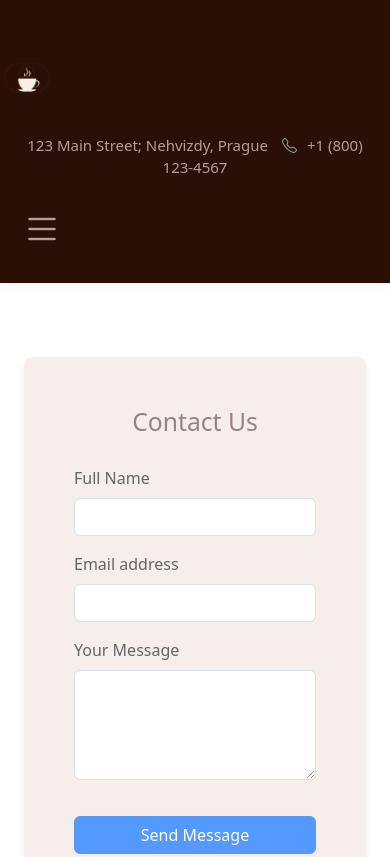
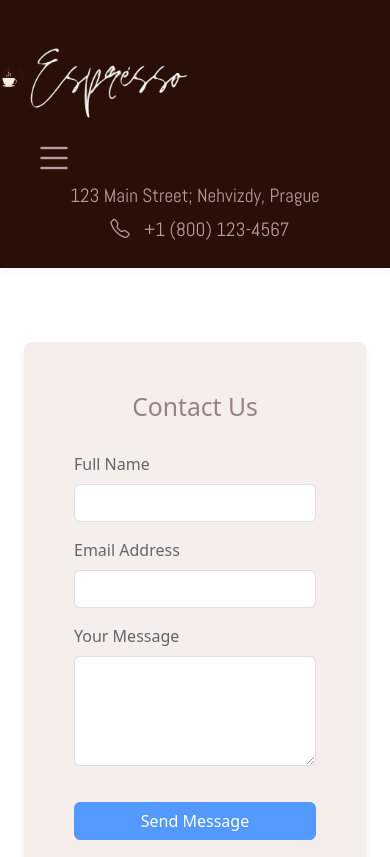
Before and after one commit to jessinaka21/coffeeshop, a website built with Parcel: page contact.html in a window 390 px wide. Shown: the top 857 px of the page. Built offline with nearby package versions, Linux system fonts and the light colour scheme.

Commit message:
Fixed Header Issues

```diff
--- a/contact.html
+++ b/contact.html
@@ -17,15 +17,24 @@
 <!-- Body -->
 <body>
 <header class="py-3">
-    <nav class="navbar bg-p navbar-expand-sm">
-      <div class="container-fluid">
-        <img src="img/logo-transparent.png" href="#" class="img-fluid" id="logo" alt="Logo" width="30%" height="30%"/>
-        <img src="img/espresso-transparent.png" href="#" class="img-fluid d-none d-sm-block" id="shopname" alt="Shop Name" width="45%" height="20%"/>
-        <span class="custom-address">123 Main Street; Nehvizdy, Prague <i class="bi bi-telephone hover-opacity footer-icon"></i>+1 (800) 123-4567</span>
-        <!-- Use any element to open the sidenav -->
-<span onclick="openNav()"><i class="bi bi-list"></i></span>
+    <nav class="navbar">
+        <div class="container-fluid d-flex align-items-center">
+            <a href="index.html" class="header-logo">
+                <img src="img/logo-transparent.png" class="img-fluid" id="logo" alt="Logo"/>
+            </a>
+            <a href="index.html" class="header-shopname">
+                <img src="img/espresso-transparent.png" class="img-fluid" id="shopname" alt="Shop Name"/>
+            </a>
+            <button class="navbar-toggler border-0" onclick="openNav()">
+                <i class="bi bi-list" style="font-size: 2.5rem;"></i>
+            </button>
+        </div>
+        <div class="custom-address text-center w-100">
+            <span class="address-text">123 Main Street; Nehvizdy, Prague</span>
+            <span class="phone-number"><i class="bi bi-telephone"></i> +1 (800) 123-4567</span>
+        </div>
     </nav>
-  </header>
+</header>
   <div id="mySidenav" class="sidenav">
   <a href="javascript:void(0)" class="closebtn" onclick="closeNav()">&times;</a>
   <a href="index.html">Home</a>
@@ -49,7 +58,7 @@
 
         <!-- Email input -->
         <div class="mb-3">
-          <label for="email" class="form-label">Email address</label>
+          <label for="email" class="form-label">Email Address</label>
           <input type="email" class="form-control" id="email" name="email" required>
         </div>
 
--- a/css/styles.css
+++ b/css/styles.css
@@ -13,7 +13,6 @@ h1 {
   padding: 1rem;
   margin-bottom: 20px;
 }
-
 .espresso {
   color: #6b4f4f;
   margin-top: 2rem;
@@ -29,20 +28,91 @@ h2 {
 }
 
 .custom-address {
+  font-family: "Abel", sans-serif;
+  font-size: 1.2rem;
   color: #b79d9d;
+}
+
+header {
+  background-color: var(--primary-color);
+}
+
+.header-logo {
+  flex: 0 0 25%;
+}
+
+.header-shopname {
+  flex: 0 0 50%;
   text-align: center;
-  justify-content: center;
-  font-size: 15px;
-  margin-bottom: 20px;
+}
+
+#logo {
+  max-width: 200px;
+  height: auto;
+}
+
+#shopname {
+  max-width: 400px;
+  height: auto;
+}
+
+@media (max-width: 768px) {
+  .header-logo {
+    flex: 0 0 20%;
+  }
+
+  .header-shopname {
+    flex: 0 0 60%;
+  }
+
+  #logo {
+    max-width: 150px;
+  }
+
+  #shopname {
+    max-width: 250px;
+  }
+}
+
+@media (max-width: 576px) {
+  #logo {
+    max-width: 100px;
+  }
+
+  #shopname {
+    max-width: 180px;
+  }
+
+  .shop-name-container {
+    margin-left: 1rem;
+  }
+
+  .custom-address {
+    display: flex;
+    flex-direction: column;
+    align-items: center;
+    gap: 5px;
+  }
+
+  .phone-number {
+    margin-left: 0;
+  }
 }
 
 #logo {
   margin-left: -40px;
-  width: 30%;
+  max-width: 200px;
+  height: auto;
 }
 
 #shopname {
   margin-left: -160px;
+  max-width: 600px;
+  height: auto;
+}
+
+.shop-name-container {
+  margin-left: 2rem;
 }
 
 /* Header styles */
@@ -76,6 +146,16 @@ header h2 {
 /* Navigation styles */
 .navbar {
   background-color: #290f05;
+}
+
+.nav-toggle {
+  display: block !important;
+  padding: 0.5rem;
+  align-items: right;
+}
+
+.nav-toggle i {
+  color: #b79d9d;
 }
 
 .cards {
```
Also changed, not shown: about.html (+17 -8 lines), index.html (+21 -10 lines), menu.html (+18 -9 lines).
